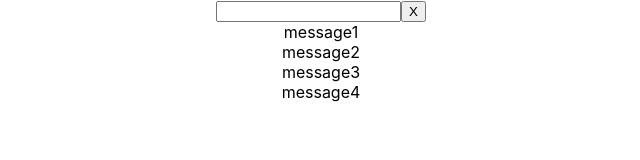
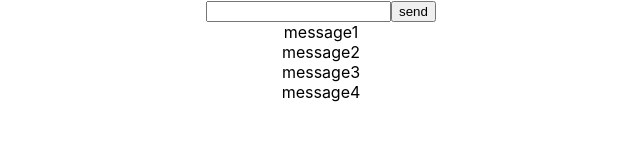
Before and after one commit to Ananasovna/microtasks, a React (Create React App) app: page / in a window 1280 px wide. Shown: the top 160 px of the page, without its empty margins (319-959 px from the left). Built offline with nearby package versions, Linux system fonts and the light colour scheme.

Commit message:
feat: implement 1.2 ÐInput task

```diff
--- a/src/App.tsx
+++ b/src/App.tsx
@@ -1,4 +1,4 @@
-import React, {ChangeEvent, useState} from 'react';
+import React, {useState} from 'react';
 import './App.css';
 import {Input} from "./components/input/Input";
 import {InputButton} from "./components/input/InputButton";
@@ -19,26 +19,24 @@ function App() {
 
     let [value, setValue] = useState<string>('');
 
-    const changeInputValue = (event: ChangeEvent<HTMLInputElement>) => {
-        setValue(event.currentTarget.value);
-        console.log(value)
-    }
+    // const changeInputValue = (event: ChangeEvent<HTMLInputElement>) => {
+    //     setValue(event.currentTarget.value);
+    // }
 
     const addMessage = (newMessage: MessageType) => {
         setMessages(prev=> [newMessage, ...prev]);
       }
 
-    const sendMessage = () => {
+    const callbackButtonHandler = () => {
         addMessage({message: value});
         setValue('');
-        console.log('value = ' + value)
     }
 
     return (
         <div className="App">
             {/*<FullInput addMessage={addMessage}/>*/}
-            <Input value={value} changeInputValue={changeInputValue}/>
-            <InputButton sendMessage={sendMessage}/>
+            <Input value={value} setValue={setValue}/>
+            <InputButton title={'send'} callBack={callbackButtonHandler}/>
             {messages.map((el, index) => {
                 return (
                     <div key={index}>{el.message}</div>
--- a/src/components/input/Input.tsx
+++ b/src/components/input/Input.tsx
@@ -1,13 +1,13 @@
-import {ChangeEvent} from "react";
+import {ChangeEvent, Dispatch, SetStateAction} from "react";
 
 type InputPropsType = {
     value: string,
-    changeInputValue: (event: ChangeEvent<HTMLInputElement>) => void,
+    setValue: Dispatch<SetStateAction<string>>
 }
 export const Input = (props: InputPropsType) => {
 
     const onChangeInputHandler = (event: ChangeEvent<HTMLInputElement>) => {
-        props.changeInputValue(event)
+        props.setValue(event.currentTarget.value);
     }
     return (
         <input value={props.value} onChange={onChangeInputHandler}/>
--- a/src/components/input/InputButton.tsx
+++ b/src/components/input/InputButton.tsx
@@ -1,13 +1,14 @@
 
 type InputButtonPropsType = {
-    sendMessage: () => void,
+    title: string;
+    callBack: () => void,
 }
 export const InputButton = (props: InputButtonPropsType) => {
     const onClickButtonHandler = () => {
-        props.sendMessage();
+        props.callBack();
     }
 
     return (
-        <button onClick={onClickButtonHandler}>X</button>
+        <button onClick={onClickButtonHandler}>{props.title}</button>
     )
 }
```
